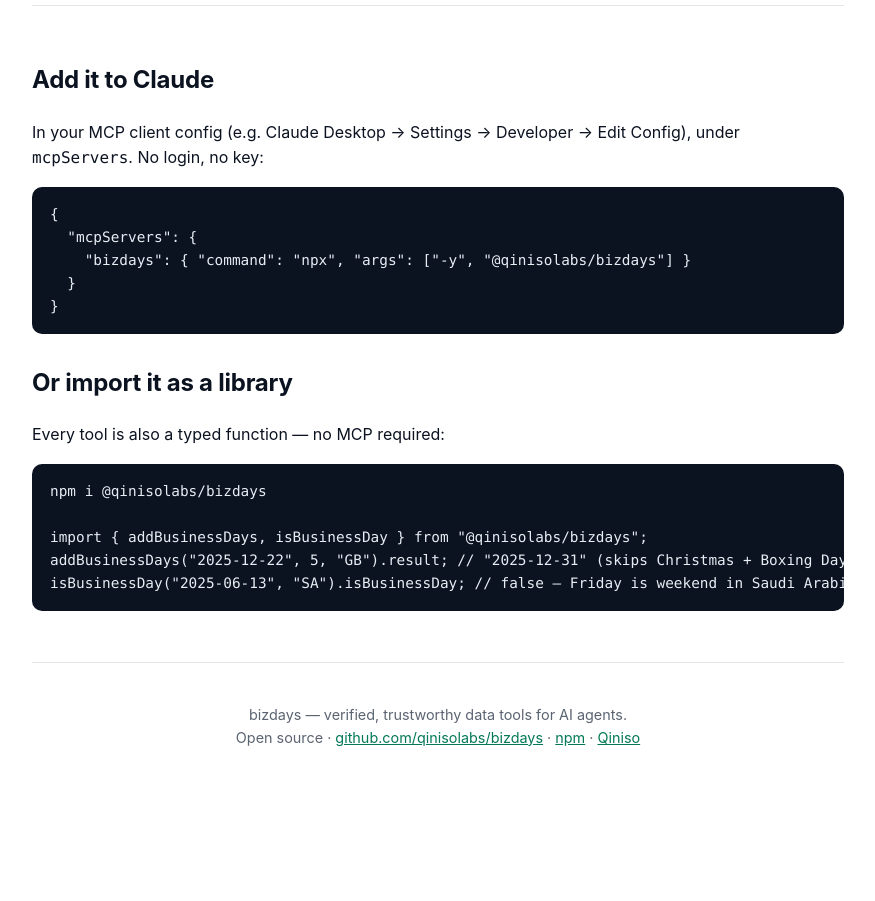
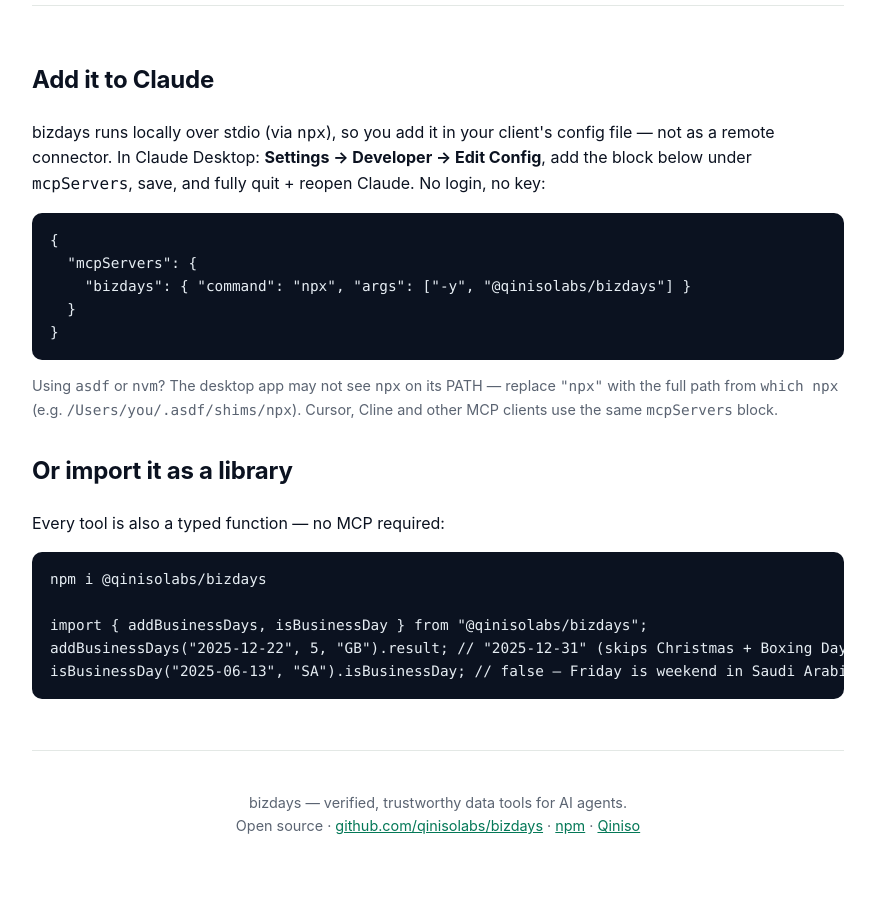
Before and after one commit to qinisolabs/bizdays, a website: page docs/index.html in a window 1280 px wide. Shown: the part 2220-3121 px from the top of the page, without its empty margins (202-1077 px from the left). Before the commit the page ends 3033 px from the top, so only its background shows below. Drawn offline with Linux system fonts and the light colour scheme.

Commit message:
Match qiniso page design + clearer local-install (mcpServers) instructions

```diff
--- a/docs/index.html
+++ b/docs/index.html
@@ -101,12 +101,13 @@
 
   <section id="add">
     <h2>Add it to Claude</h2>
-    <p>In your MCP client config (e.g. Claude Desktop → Settings → Developer → Edit Config), under <code>mcpServers</code>. No login, no key:</p>
+    <p>bizdays runs locally over stdio (via <code>npx</code>), so you add it in your client's config file — not as a remote connector. In Claude Desktop: <strong>Settings → Developer → Edit Config</strong>, add the block below under <code>mcpServers</code>, save, and fully quit + reopen Claude. No login, no key:</p>
     <pre>{
   "mcpServers": {
     "bizdays": { "command": "npx", "args": ["-y", "@qinisolabs/bizdays"] }
   }
 }</pre>
+    <p class="note">Using <code>asdf</code> or <code>nvm</code>? The desktop app may not see <code>npx</code> on its PATH — replace <code>"npx"</code> with the full path from <code>which npx</code> (e.g. <code>/Users/you/.asdf/shims/npx</code>). Cursor, Cline and other MCP clients use the same <code>mcpServers</code> block.</p>
     <h2 style="margin-top:30px">Or import it as a library</h2>
     <p>Every tool is also a typed function — no MCP required:</p>
     <pre>npm i @qinisolabs/bizdays
```
